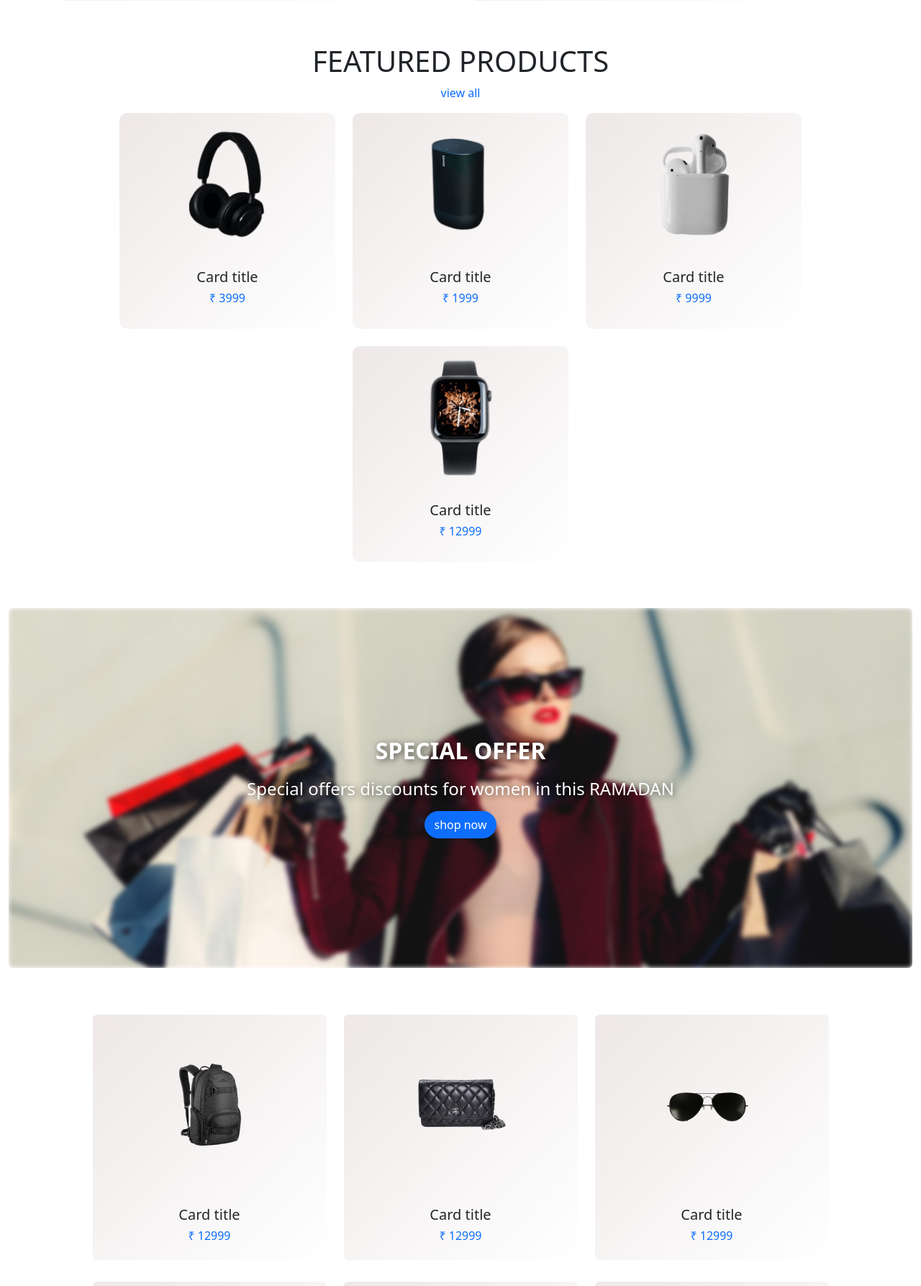
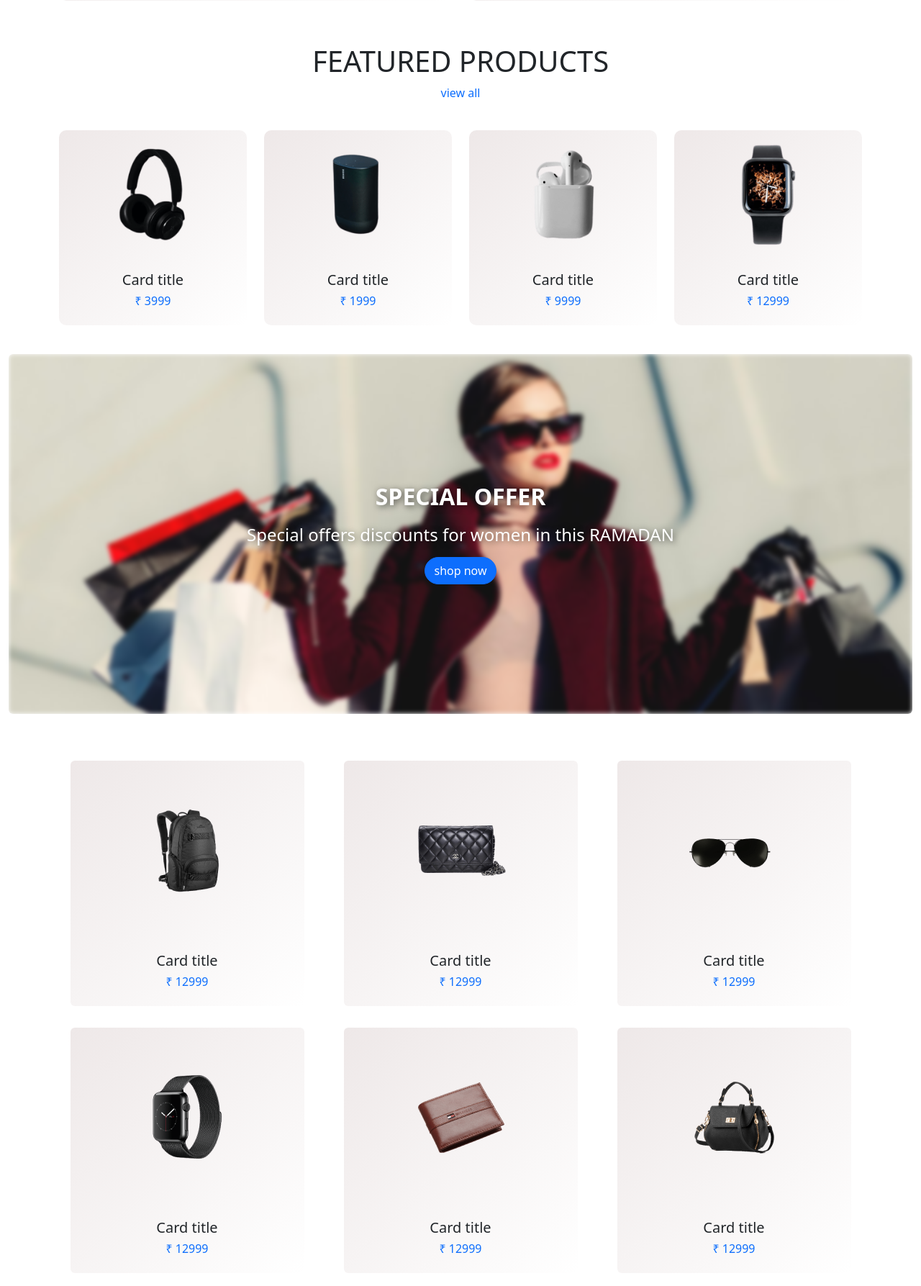
Before and after one commit to Usman851/ecommerce-django, a Django app: page / in a window 1280 px wide. Shown: the part 795-2582 px from the top of the page at 72% size. Run offline with Django 5.2, Linux system fonts and the light colour scheme.

Commit message:
Chanegs in Featured products & new arrivals

```diff
--- a/store/static/store/css/style.css
+++ b/store/static/store/css/style.css
@@ -75,8 +75,9 @@ nav {
 }
 
 .feature-products .card {
-    width: 300px;
-    height: 300px;
+    width: 100%;
+    max-width: 280px;
+    height: auto;
     background: linear-gradient(135deg, #eee8e8, #ffffff);
     border: none;
     border-radius: 10px;
@@ -91,7 +92,7 @@ nav {
 
 .feature-products .card img {
     width: 100%;
-    height: 200px;
+    height: 180px;
     transition: transform 0.3s ease;
     object-fit: cover;
 }
--- a/store/templates/store/home.html
+++ b/store/templates/store/home.html
@@ -66,50 +66,62 @@
   </div>
 
   <div class="feature-products">
-    <div class="title">
+  <div class="title text-center">
     <h1>FEATURED PRODUCTS</h1>
     <a href="{% url 'products' %}?category=featured">view all</a>
   </div>
 
-    <div class="row mt-3 justify-content-center">
-      <div class="col-auto">
-        <div class="card mb-4">
-          <img src="{% static 'store/images/feature1.png' %}" class="card-img-top" alt="..." />
+  <div class="container">
+    <div class="row mt-3 g-4 justify-content-center">
+
+      <div class="col-lg-3 col-md-4 col-sm-6 col-10">
+        <a href="{% url 'products' %}?category=featured" class="text-decoration-none text-dark">
+          <div class="card h-100 mx-auto">
+            <img src="{% static 'store/images/feature1.png' %}" class="card-img-top" alt="">
             <div class="card-body text-center">
               <h5 class="card-title">Card title</h5>
               <h6 class="card-price text-primary">₹ 3999</h6>
             </div>
           </div>
+        </a>
       </div>
 
-      <div class="col-auto">
-        <div class="card mb-4">
-          <img src="{% static 'store/images/feature2.png' %}" class="card-img-top" alt="..." />
+      <div class="col-lg-3 col-md-4 col-sm-6 col-10">
+        <a href="{% url 'products' %}?category=featured" class="text-decoration-none text-dark">
+          <div class="card h-100 mx-auto">
+            <img src="{% static 'store/images/feature2.png' %}" class="card-img-top" alt="">
             <div class="card-body text-center">
               <h5 class="card-title">Card title</h5>
               <h6 class="card-price text-primary">₹ 1999</h6>
             </div>
           </div>
+        </a>
       </div>
 
-      <div class="col-auto">
-        <div class="card mb-4">
-          <img src="{% static 'store/images/feature3.png' %}" class="card-img-top" alt="..." />
+      <div class="col-lg-3 col-md-4 col-sm-6 col-10">
+        <a href="{% url 'products' %}?category=featured" class="text-decoration-none text-dark">
+          <div class="card h-100 mx-auto">
+            <img src="{% static 'store/images/feature3.png' %}" class="card-img-top" alt="">
             <div class="card-body text-center">
               <h5 class="card-title">Card title</h5>
               <h6 class="card-price text-primary">₹ 9999</h6>
             </div>
           </div>
+        </a>
       </div>
 
-      <div class="col-auto">
-        <div class="card mb-4">
-          <img src="{% static 'store/images/feature4.png' %}" class="card-img-top" alt="..." />
+      <div class="col-lg-3 col-md-4 col-sm-6 col-10">
+        <a href="{% url 'products' %}?category=featured" class="text-decoration-none text-dark">
+          <div class="card h-100 mx-auto">
+            <img src="{% static 'store/images/feature4.png' %}" class="card-img-top" alt="">
             <div class="card-body text-center">
               <h5 class="card-title">Card title</h5>
               <h6 class="card-price text-primary">₹ 12999</h6>
             </div>
           </div>
+        </a>
+      </div>
+
     </div>
   </div>
 </div>
@@ -126,54 +138,59 @@
   </div>
   <div class="container newArrivals text-center">
     <div class="row justify-content-center">
-      <div class="col-auto">
+      <div class="col-md-4 col-sm-6 d-flex justify-content-center">
         <div class="card">
-          <img src="{% static 'store/images/new1.png' %}" alt="..." class="card-img" />
+          <img src="{% static 'store/images/new1.png' %}" class="card-img" />
           <div class="card-body text-center">
             <h5 class="card-title">Card title</h5>
             <h6 class="card-price text-primary">₹ 12999</h6>
           </div>
         </div>
       </div>
-      <div class="col-auto">
+
+      <div class="col-md-4 col-sm-6 d-flex justify-content-center">
         <div class="card">
-          <img src="{% static 'store/images/new2.png' %}" alt="..." class="card-img" />
+          <img src="{% static 'store/images/new2.png' %}" class="card-img" />
           <div class="card-body text-center">
             <h5 class="card-title">Card title</h5>
             <h6 class="card-price text-primary">₹ 12999</h6>
           </div>
         </div>
       </div>
-      <div class="col-auto">
+
+      <div class="col-md-4 col-sm-6 d-flex justify-content-center">
         <div class="card">
-          <img src="{% static 'store/images/new3.png' %}" alt="..." class="card-img" />
+          <img src="{% static 'store/images/new3.png' %}" class="card-img" />
           <div class="card-body text-center">
             <h5 class="card-title">Card title</h5>
             <h6 class="card-price text-primary">₹ 12999</h6>
           </div>
         </div>
       </div>
-      <div class="col-auto">
+
+      <div class="col-md-4 col-sm-6 d-flex justify-content-center">
         <div class="card">
-          <img src="{% static 'store/images/new4.png' %}" alt="..." class="card-img" />
+          <img src="{% static 'store/images/new4.png' %}" class="card-img" />
           <div class="card-body text-center">
             <h5 class="card-title">Card title</h5>
             <h6 class="card-price text-primary">₹ 12999</h6>
           </div>
         </div>
       </div>
-      <div class="col-auto">
+
+      <div class="col-md-4 col-sm-6 d-flex justify-content-center">
         <div class="card">
-          <img src="{% static 'store/images/new5.png' %}" alt="..." class="card-img" />
+          <img src="{% static 'store/images/new5.png' %}" class="card-img" />
           <div class="card-body text-center">
             <h5 class="card-title">Card title</h5>
             <h6 class="card-price text-primary">₹ 12999</h6>
           </div>
         </div>
       </div>
-      <div class="col-auto">
+
+      <div class="col-md-4 col-sm-6 d-flex justify-content-center">
         <div class="card">
-          <img src="{% static 'store/images/new6.png' %}" alt="..." class="card-img" />
+          <img src="{% static 'store/images/new6.png' %}" class="card-img" />
           <div class="card-body text-center">
             <h5 class="card-title">Card title</h5>
             <h6 class="card-price text-primary">₹ 12999</h6>
@@ -181,9 +198,11 @@
         </div>
       </div>
     </div>
+
     <div class="title mt-4">
       <h1>NEW ARRIVALS</h1>
     </div>
+
     <div class="link text-primary">
       <a class="text-decoration-none" href="{% url 'products' %}?category=featured">view all</a>
     </div>
```
Lines whose indentation alone changed are shown as unchanged.
